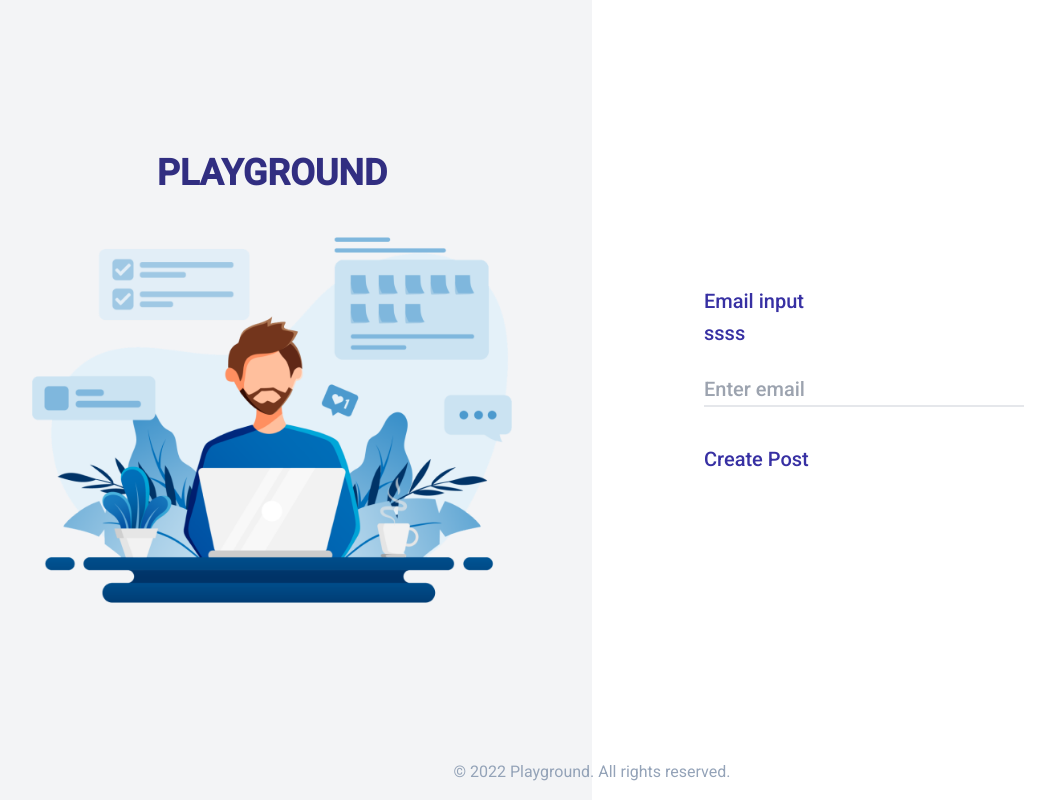
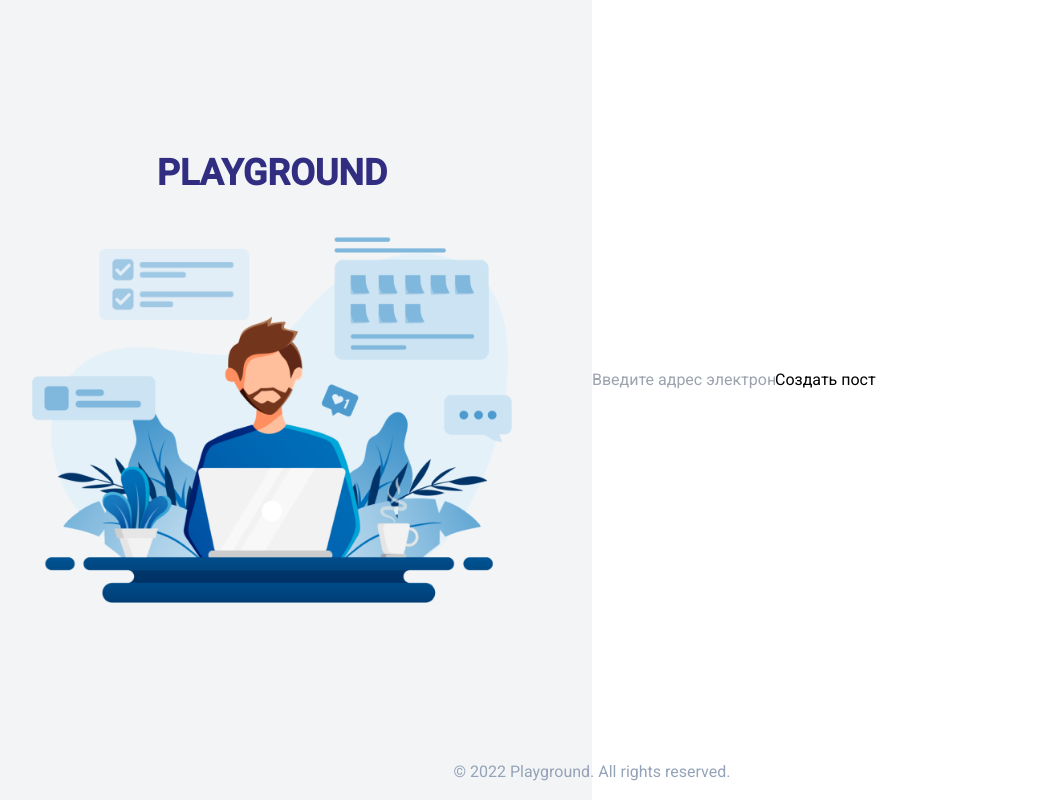
Before and after one commit to Karavarichyan/vueTest, a Vue app: page /new in a window 1280 px wide. Shown: the whole page, without its empty margins (48-1103 px from the left). Built offline with nearby package versions, Linux system fonts and the light colour scheme.

Commit message:
bardd axios

```diff
--- a/src/views/login/EmailView.vue
+++ b/src/views/login/EmailView.vue
@@ -60,13 +60,20 @@ const IstValidation = computed(() => {
 
 onMounted(async () => {
   await axios
-    .post('https://jsonplaceholder.typicode.com/posts')
+
+    .get('https://jsonplaceholder.typicode.com/users')
     .then(response => {
       email.value = response.data;
     })
-    .catch(error => {
-      console.error("erore no user", error);
-    });
+          // if(response.data.length) {
+          //       const user = response.data[0];
+          //       this.isSuccess = true;
+          // } else {
+
+          //     }
+    // .catch(error => {
+    //   console.error("erore no user", error);
+    // });
     console.log(email.value);
 });
 
--- a/src/views/login/NewEmailView.vue
+++ b/src/views/login/NewEmailView.vue
@@ -1,73 +1,48 @@
 <template>
-    <div class="text-xl w-1/2 ml-28 leading-8 font-medium text-indigo-800 w-350 h-370 py-8">
   <div>
-        <p>Email input</p>
-        {{ email }}
+    <input type="email" v-model="email" placeholder="Введите адрес электронной почты" />
+    <button @click="onCreatePost">Создать пост</button>
+    <div v-if="isSuccess">
+      Пользователь найден!
     </div>
-      <div>
-        <p>ssss</p>
-        {{ value }}
+    <div v-else-if="errorMessage">
+      {{ errorMessage }}
     </div>
-      <form @submit.prevent="onCreatePost">
-        <div>
-          <input type="email" v-model="email" placeholder="Enter email" class="outline-0 max-w-sm my-6 border-b-2 border-color: rgb(203 213 225); w-full" />
-        </div>
-        <div class="mt-3">
-          <button type="submit" class="btn btn-primary" :disabled="!isValidEmail">
-            Create Post
-          </button>
-        </div>
-      </form>
   </div>
 </template>
-
-  <script>
+<script setup>
+import { ref } from 'vue';
+import { computed } from 'vue';
 import axios from 'axios';
-
-  export default {
-    data() {
-      return {
-        email: '',
-        isSuccess: false,
-      };
-    },
-
-    computed: {
-      isValidEmail() {
+const email = ref('');
+const isSuccess = ref(false);
+const errorMessage = ref('');
+const isValidEmail = computed(() => {
   const emailRegex = /^[^\s@]+@[^\s@]+\.[^\s@]+$/;
-        return this.email && emailRegex.test(this.email);
-      },
-    },
-
-    methods: {
-      onCreatePost() {
-        if (this.isValidEmail) {
-          const enteredEmail = this.email;
-
-          axios
-            .get('https://jsonplaceholder.typicode.com/users', {
+  return email.value && emailRegex.test(email.value);
+});
+async function onCreatePost() {
+  if (isValidEmail.value) {
+    try {
+      const enteredEmail = email.value;
+      const response = await axios.get('https://jsonplaceholder.typicode.com/users', {
         params: {
           email: enteredEmail,
         },
-            })
-            .then((response) => {
-
-              const userWithEmail = response.data.find(user => user.email === enteredEmail);
-
-              if (userWithEmail) {
-                this.isSuccess = true;
-                console.log('Email found in server data:', userWithEmail);
+      });
+      if (response.data.length) {
+        const user = response.data[0];
+        isSuccess.value = true;
+        errorMessage.value = ''; // Очистить все предыдущие ошибки
       } else {
-                console.log('Email not found in server data.');
+        errorMessage.value = 'Пользователь не найден';
       }
-            })
-            .catch(error => {
-              console.error('Error fetching data from server:', error);
-            });
+    } catch (error) {
+      errorMessage.value = 'Ошибка при получении данных с сервера';
+      console.error('Ошибка:', error);
+    }
   } else {
-          console.log('Invalid email. Please enter a valid email address.');
+    errorMessage.value = 'Неверный адрес электронной почты. Введите правильный адрес электронной почты.';
   }
-      },
-    },
-  };
+}
 </script>
```
Lines whose indentation alone changed are shown as unchanged.
